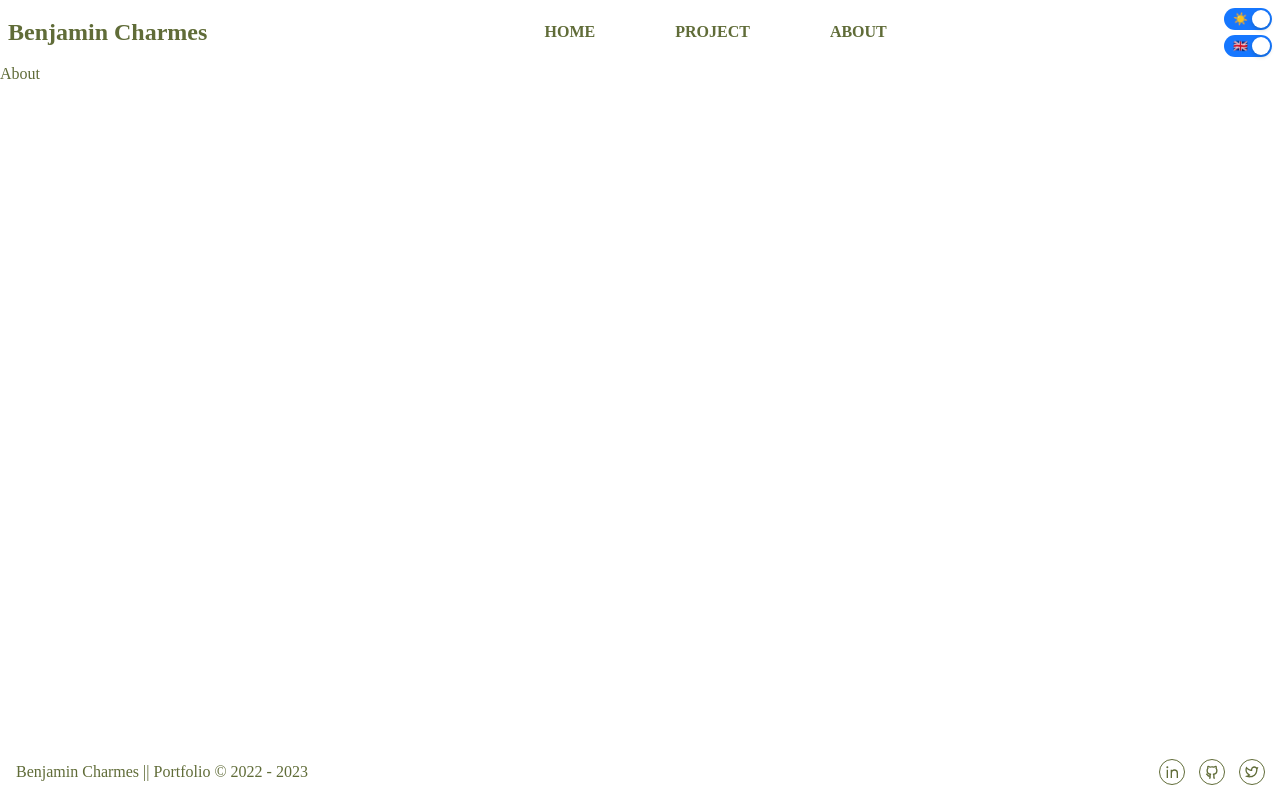
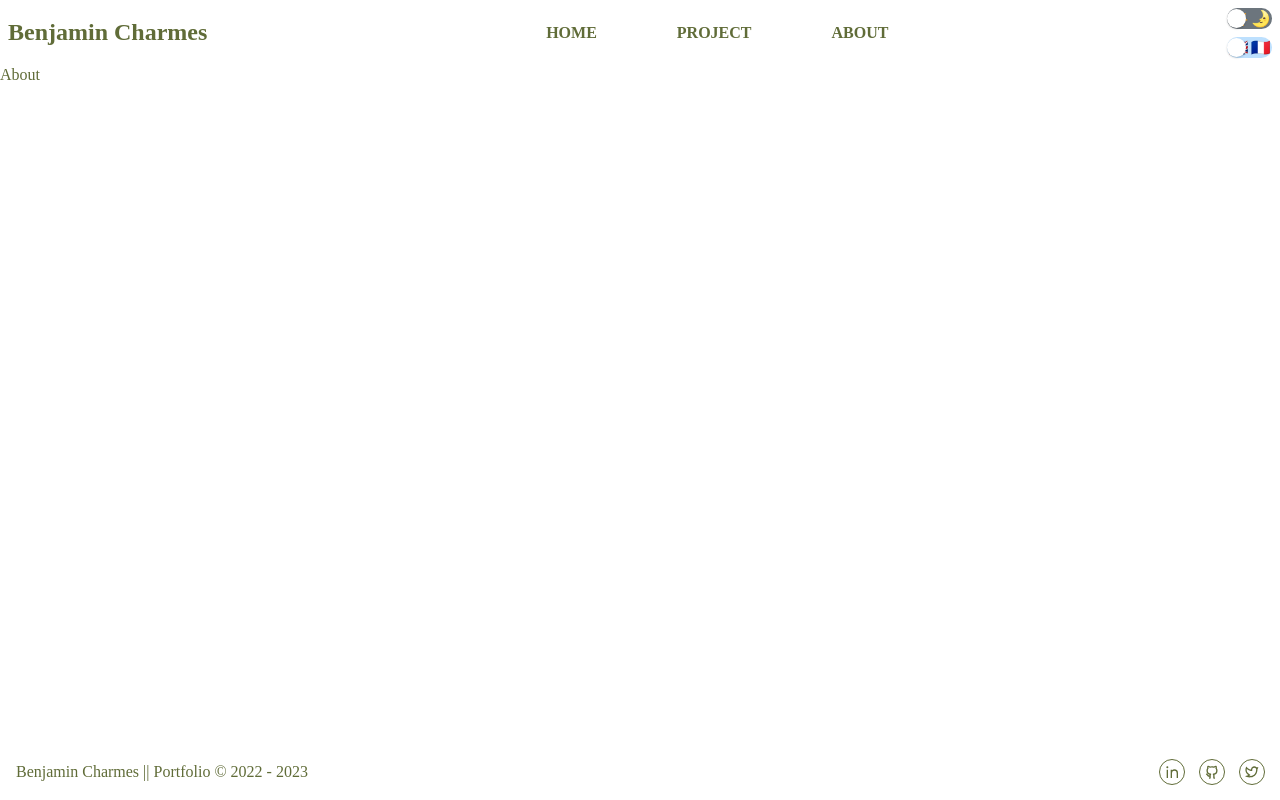
Before and after one commit to BenjaminCharmes/Portfolio, a React (Vite) app: page /about in a window 1280 px wide. Built offline with nearby package versions, Linux system fonts and the light colour scheme.

Commit message:
Updatw SwitchButton in Navbar

```diff
--- a/package.json
+++ b/package.json
@@ -9,7 +9,6 @@
     "preview": "vite preview"
   },
   "dependencies": {
-    "antd": "^5.3.3",
     "jotai": "^2.0.3",
     "react": "^18.2.0",
     "react-dom": "^18.2.0",
--- a/src/components/Footer/FooterIcons.scss
+++ b/src/components/Footer/FooterIcons.scss
@@ -17,7 +17,7 @@
   .circle:hover {
     outline-offset: 0.3rem;
     .icon {
-      animation: shake 0.25s;
+      animation: shake 1s;
     }
   }
 }
--- a/src/components/Navbar/Navbar.jsx
+++ b/src/components/Navbar/Navbar.jsx
@@ -5,12 +5,10 @@ import { useEffect } from 'react';
 // Store
 import appStateStore from '../../store/appStateStore';
 
-// antd
-import { Switch, Space } from 'antd';
-
 // Components
 import NavbarLinks from "./NavbarLinks"
 import NavbarTitle from "./NavbarTitle"
+import SwitchButton from '../SwitchButton/SwitchButton';
 
 // SCSS
 import "./Navbar.scss"
@@ -45,22 +43,8 @@ const Navbar = () => {
       <NavbarTitle />
       <NavbarLinks />
       <div className='switch'>
-        <Space direction="vertical">
-          <Switch
-            checked={appState.theme === 'light'}
-            checkedChildren="☀️"
-            unCheckedChildren="🌛"
-            onChange={toggleTheme}
-          />
-        </Space>
-        <Space direction="vertical">
-          <Switch
-            checked={appState.language === 'english'}
-            checkedChildren="🇬🇧"
-            unCheckedChildren="🇫🇷"
-            onChange={toggleLanguage}
-          />
-        </Space>
+        <SwitchButton mode="theme" iconOn="☀️" iconOff="🌛" handleSwitchButton={toggleTheme}/>
+        <SwitchButton mode="language" iconOn="🇬🇧" iconOff="🇫🇷" handleSwitchButton={toggleLanguage}/>
       </div>
     </div>
   )
--- a/src/components/Navbar/Navbar.scss
+++ b/src/components/Navbar/Navbar.scss
@@ -6,6 +6,7 @@
   .switch {
     display: flex;
     flex-direction: column;
+    gap: 0.5rem;
 
     .ant-space:first-of-type {
       margin-bottom: 0.3rem;
--- a/src/components/Navbar/NavbarLinks.jsx
+++ b/src/components/Navbar/NavbarLinks.jsx
@@ -26,8 +26,8 @@ const NavbarLinks = () => {
       ) : (
         <>
           <NavbarLink path='/' content='Accueil' />
-          <NavbarLink path='/' content='Projet' />
-          <NavbarLink path='/' content='À propos' />
+          <NavbarLink path='/projects' content='Projet' />
+          <NavbarLink path='/about' content='À propos' />
         </>
       )}
     </ul>
--- a/src/components/Navbar/NavbarTitle.jsx
+++ b/src/components/Navbar/NavbarTitle.jsx
@@ -10,6 +10,7 @@ const NavbarTitle = () => {
     <div className="navbar-title">
       <Link to="/">Benjamin Charmes</Link>
     </div>
+
   )
 }
 
--- /dev/null
+++ b/src/components/SwitchButton/SwitchButton.jsx
@@ -0,0 +1,21 @@
+import React, { useState } from 'react';
+import './SwitchButton.scss';
+
+const SwitchButton = ({ mode, iconOn, iconOff, handleSwitchButton }) => {
+  const [isActive, setIsActive] = useState(false);
+
+  const handleSwitch = () => {
+    setIsActive(!isActive);
+    handleSwitchButton();
+  };
+
+  return (
+    <div className={`switch-button ${isActive ? 'on' : 'off'} ${mode}`} onClick={handleSwitch}>
+      {iconOn}
+      <div className="knob"></div>
+      {iconOff}
+    </div>
+  );
+};
+
+export default SwitchButton;
--- /dev/null
+++ b/src/components/SwitchButton/SwitchButton.scss
@@ -0,0 +1,43 @@
+.switch-button {
+  position: relative;
+  display: flex;
+  justify-content: space-around;
+  align-items: center;
+  font-size: 1rem;
+  width: 2.8rem;
+  height: 1.3rem;
+  border-radius: 15px;
+  cursor: pointer;
+  transition: background-color 0.25s ease-in-out;
+
+  .knob {
+    position: absolute;
+    left: 0;
+    width: 1.2rem;
+    height: 1.2rem;
+    border-radius: 50%;
+    background-color: #ffffff;
+    box-shadow: 0 1px 2px rgba(0, 0, 0, 0.2);
+    transition: left 0.25s ease-in-out;
+  }
+
+  &.on .knob {
+    left: calc(100% - 1.2rem);
+  }
+
+  &.on.theme {
+    background-color: #e9edc9;
+  }
+
+  &.off.theme {
+    background-color: #6c757d;
+  }
+
+  &.on.language {
+    background-color: #f8ad9d;
+  }
+
+  &.off.language {
+    background-color: #bde0fe;
+  }
+}
```
Also changed, not shown: 1 other file (tests, documents, lock files or other folders).
